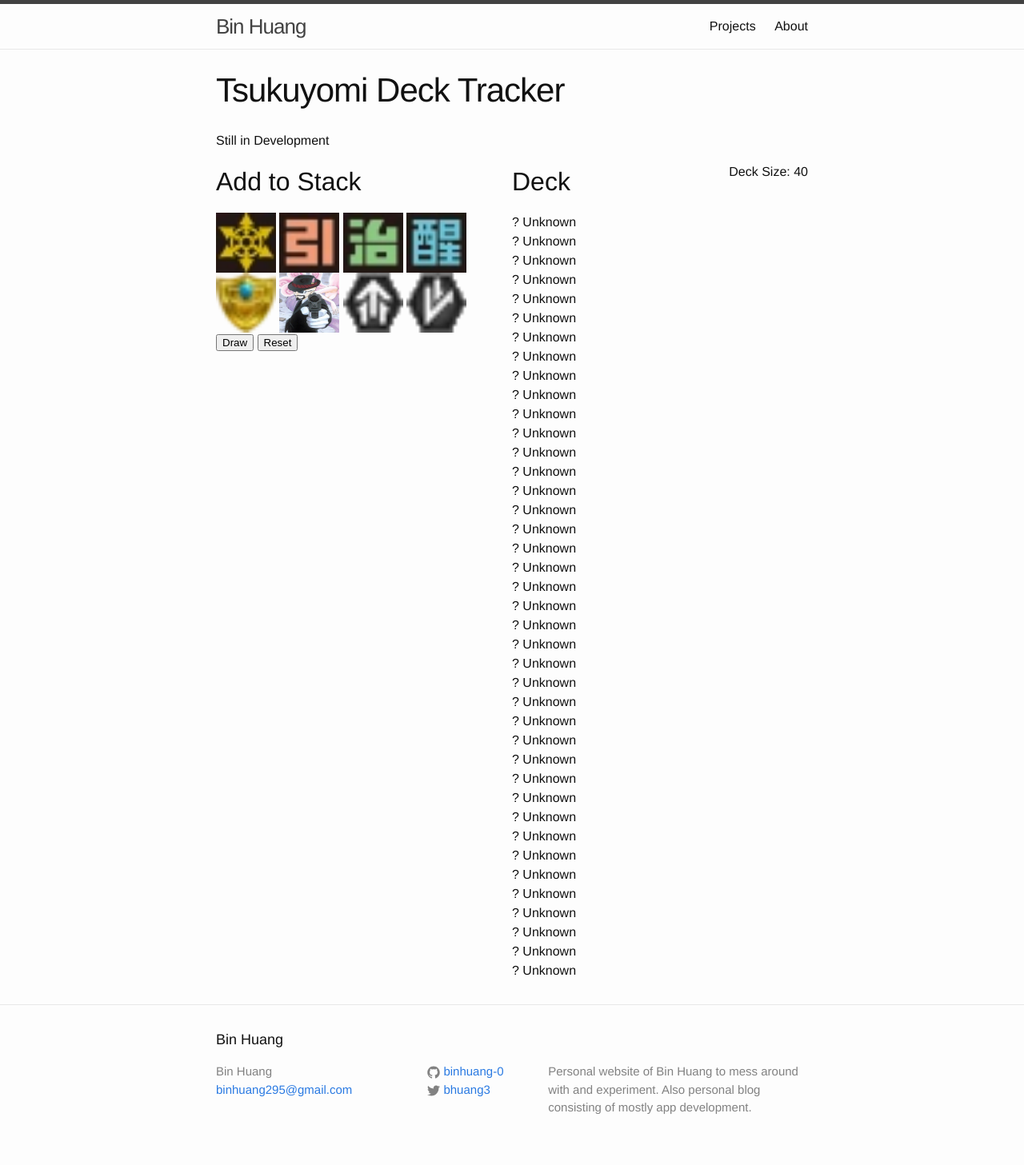
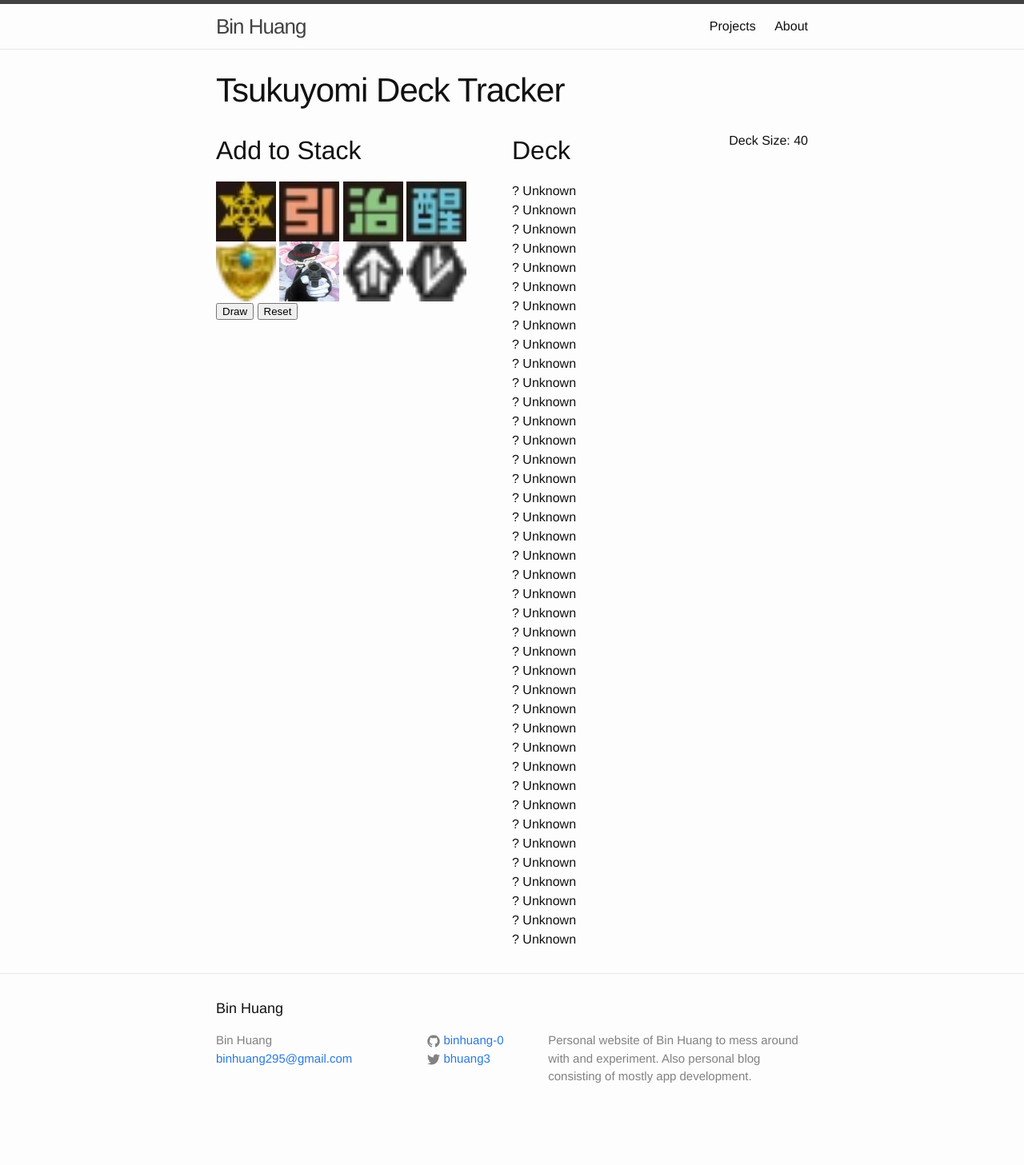
Before and after one commit to BinHuang-0/BinHuang-0.github.io, a Jekyll site: the page built from Projects/tsuku.md, in a window 1280 px wide. Shown: the whole page at 80% size. Built offline with Jekyll 4.4.1, drawn with Linux system fonts in a browser that asks for light colours; after the commit the page ends 1418 px from its top, so only the background shows below that.

Commit message:
cleaned up code

```diff
--- a/Projects/tsuku.md
+++ b/Projects/tsuku.md
@@ -6,11 +6,6 @@ permalink: /Projects/tsuku.html
 
 <link rel="stylesheet" href="../css/tsuku.css">
 <script src="../js/tsuku.js"></script>
-
-Still in Development
-
-<!-- Fill Deck -->
-
 
 <div class="left-half">
 
```
